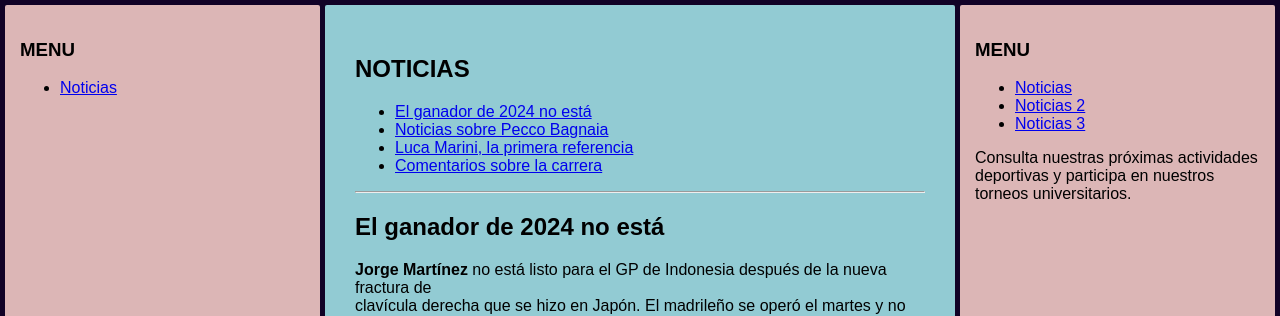
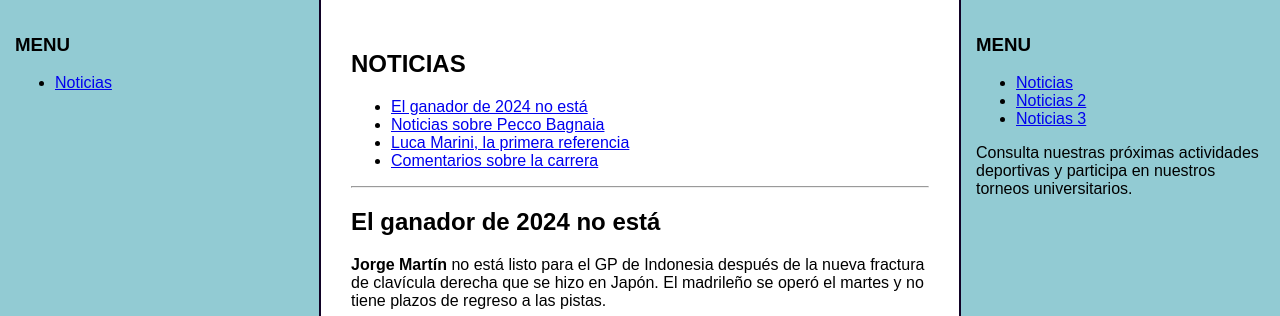
Before and after one commit to Jairodher/PA-EPDS, a PHP site: page /noticia1.html in a window 1280 px wide. Shown: the top 316 px of the page. Run offline with PHP 8.4, Linux system fonts and the light colour scheme.

Commit message:
Cambios realizados a generalej3.css y noticia1.html

```diff
--- a/EPD2/EJ3/generalej3.css
+++ b/EPD2/EJ3/generalej3.css
@@ -11,31 +11,26 @@ body {
 .contenedor {
     background-color:rgb(17, 2, 38);
     display: flex;
-    gap: 5px;
-    margin: 5px;
-
+    gap: 2px;
 }
 
 /* Columna izquierda */
 .columna_izquierda {
     flex: 1;
-    background-color: #dcb6b6;
+    background-color: rgb(146, 203, 211);
     padding: 15px;
-    border-radius: 2px;
 }
 
 /* Columna central */
 .columna_centro {
     flex: 2;
-    background-color: rgb(146, 203, 211);
+    background-color: white;
     padding: 30px;
-    border-radius: 2px;
 }
 
 /* Columna derecha */
 .columna_derecha {
     flex: 1;
-    background-color: #dcb6b6;
+    background-color: rgb(146, 203, 211);
     padding: 15px;
-    border-radius: 2px;
 }
--- a/EPD2/EJ3/noticia1.html
+++ b/EPD2/EJ3/noticia1.html
@@ -27,11 +27,9 @@
         <hr>
         <section id="ganador2024NoEsta">
             <h2>El ganador de 2024 no está</h2>
-            <p><strong>Jorge Mart&iacute;nez</strong> no está listo para el GP de Indonesia despu&eacute;s de la nueva
-                fractura de </br>
-                clav&iacute;cula derecha que se hizo en Jap&oacute;n. El madrileño se oper&oacute; el martes y no tiene
-                plazos de regreso a</br>
-                las pistas.</p>
+            <p><strong>Jorge Martín</strong> no está listo para el GP de Indonesia despu&eacute;s de la nueva
+                fractura de clav&iacute;cula derecha que se hizo en Jap&oacute;n. El madrileño se oper&oacute; el martes y no tiene
+                plazos de regreso a las pistas.</p>
             <figure>
                 <img src="https://gpticketstore.vshcdn.net/uploads/images/752/motogp-jorge-martin-pramac-motogpaustria-motogpitaly-motogpassen-motogpsilverstone-motogpmugello-motogpjerez-motogpsachsenring.jpg"
                     alt="Jorge Martín" width="300">
@@ -41,9 +39,7 @@
         <section id="noticiasSobrePeccoBagnaia">
             <h2>Noticias sobre Pecco Bagnaia</h2>
             <p>Desde el equipo de Valentino Rossi, concretamente Uccio Salucci, ha confirmado durante los Libres 1
-                que</br>
-                le dejaron rodar con la moto de Morbidelli, la Ducati de la temporada pasada, durante los test de</br>
-                Misano.</p>
+                que le dejaron rodar con la moto de Morbidelli, la Ducati de la temporada pasada, durante los test de Misano.</p>
             <figure>
                 <img src="https://www.mundodeportivo.com/files/content_image_desktop_filter/uploads/2025/10/03/68df64d2056bf.jpeg"
                     alt="Pecco Bagnaia con la moto de Morbidelli" width="300">
@@ -61,8 +57,7 @@
         <section id="lucaMariniPrimeraReferencia">
             <h2>Luca Marini, la primera referencia</h2>
             <p>El piloto italiano de Honda fue el más r&aacute;pido de los Libres 1 de la mañana en Mandalika. Marc
-                M&aacute;rquez</br>
-                termin&oacute; en la quinta plaza tom&aacute;ndoselo con calma.</p>
+                M&aacute;rquez termin&oacute; en la quinta plaza tom&aacute;ndoselo con calma.</p>
             <figure>
                 <img src="https://www.mundodeportivo.com/files/image_948_465/uploads/2025/10/03/68df5c09c241b.jpeg"
                     alt="Luca Marini con la moto de Honda" width="300">
@@ -81,7 +76,7 @@
             <form>
                 <p>¿Quien crees que ganar&aacute; el GP de Indonesia?</p>
                 <input type="radio" id="martin" name="ganador" value="martin">
-                <label for="martin">Jorge Mart&iacute;nez</label></br>
+                <label for="martin">Jorge Martín</label></br>
 
                 <input type="radio" id="bagnaia" name="ganador" value="bagnaia">
                 <label for="bagnaia">Pecco Bagnaia</label></br>
```
